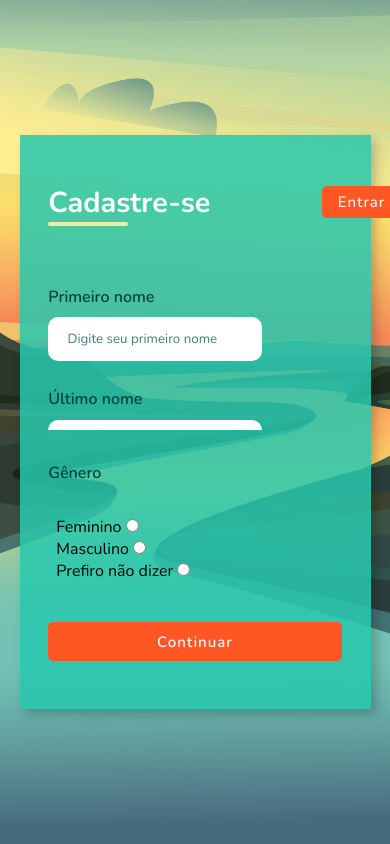
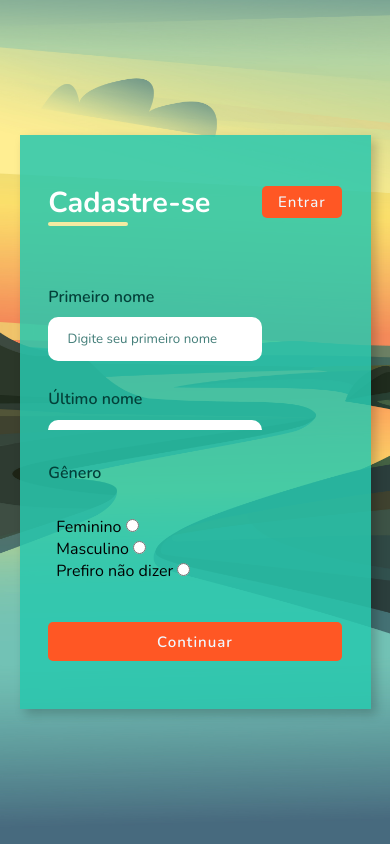
Before and after one commit to beatrizcdsmartins/Formulario-Run-Time, a plain HTML site: page index.html in a window 390 px wide. Drawn offline with nearby package versions, Linux system fonts and the light colour scheme.

Commit message:
last-commit

```diff
--- a/styles.css
+++ b/styles.css
@@ -35,7 +35,7 @@ body{
     background-repeat: no-repeat;
     background-size: 800px;
     background-position: center;
-    animation: images  15s infinite ;
+    animation: images  infinite  15s;
 }
 
 @keyframes images{
@@ -61,6 +61,10 @@ body{
         background-image: url(./assets/THT_M681_05.svg);
     }
 
+
+
+
+
 }
 
 
@@ -83,7 +87,6 @@ header{
     margin-bottom: 3rem;
     display: flex;
     justify-content: space-between;
-    gap: 20px;
 }
 
 .login-button{
@@ -322,15 +325,7 @@ header h1::after{
     .gender-title::after{
         display: none;
 
-      }
 
-      .login-button{
-        width: 20px;
-      }
-
-      .form{
-        padding: 3rem 0;
-      }
-
+       }
 
 }
```
